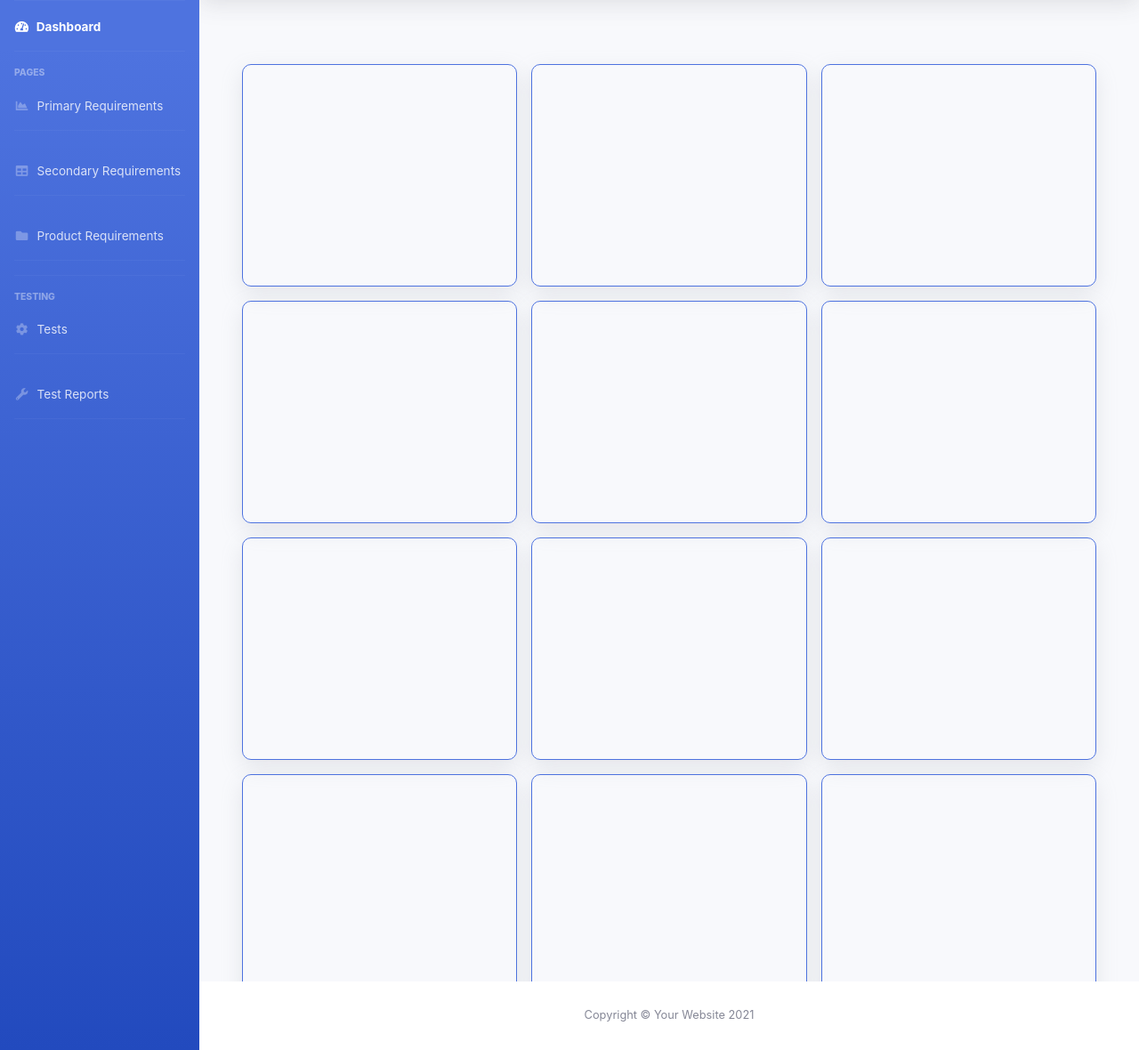
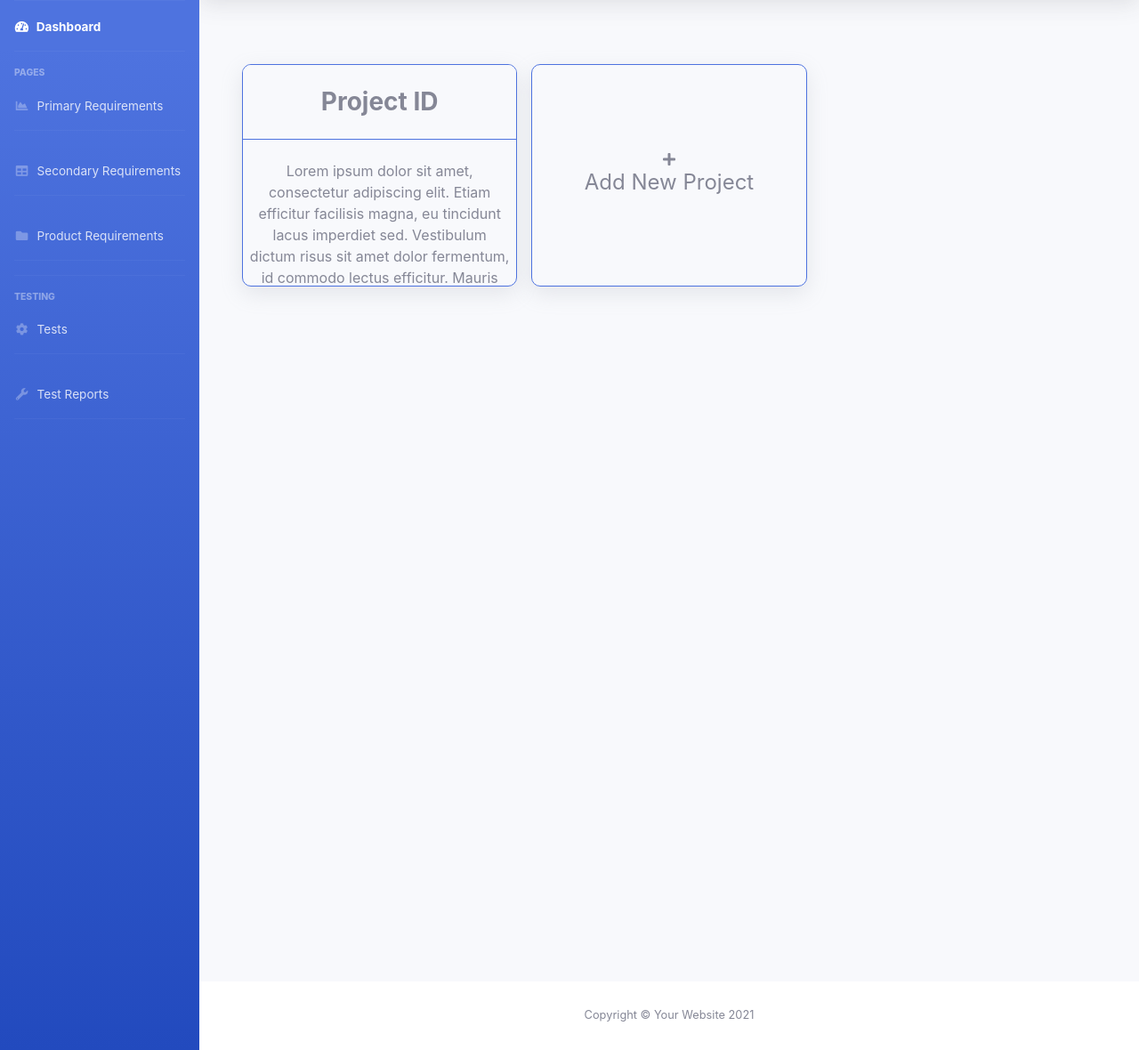
Before and after one commit to mparker-landt/Milestone_Project_3, a Flask app: page / in a window 1280 px wide. Shown: the part 70-1250 px from the top of the page at 89% size. Run offline with Flask 3, Linux system fonts and the light colour scheme; data that the repository does not hold is empty; some libraries are stand-ins or nearby versions.

Commit message:
add row to table and element to grid added

```diff
--- a/static/css/styles.css
+++ b/static/css/styles.css
@@ -73,10 +73,49 @@ select {
     /* width: 150px; */
 
     box-shadow: rgba(149, 157, 165, 0.2) 0px 8px 24px;
+
+    text-align: center;
+
+    overflow: scroll;
+}
+
+.dashboard-item-new {
+    display: flex;
+    flex-direction: column;
+    align-items: center;
+    justify-content: center;
+    align-content: center;
 }
 
 .dashboard-item:hover {
     border: 3px solid var(--req_blue);
+}
+
+.dashboard-item-header {
+    padding: 1% 0;
+    padding-top: 5%;
+    padding: 8% 0;
+
+    width: 100%;
+
+    position: sticky;
+    top: 0;
+
+    border-bottom: 1px solid var(--req_blue);
+
+    z-index: 1;
+    background-color: #f8f9fc;
+
+    font-weight: bold;
+}
+
+.dashboard-item-body {
+    padding: 2%;
+    padding-top: 5%;
+
+    word-wrap: break-word;
+
+    overflow: scroll;
 }
 
 table, th, td {
--- /dev/null
+++ b/static/js/script.js
@@ -0,0 +1,25 @@
+
+var projectTitle = $("<h3/>").addClass("dashboard-item-header");
+var projectBody = $("<p/>").addClass("dashboard-item-body");
+
+var newDiv = $("<div/>")   // creates a div element
+                .addClass("dashboard-item")   // add a class
+                .html(projectTitle.add(projectBody));
+
+$(function() {
+    $(".AddTable").click(function() {
+        $(this).parents('table').find("tr:last").before('<tr><td>&nbsp;</td><td></td><td></td><td></td><td></td><td></td><td></td></tr>');
+    });
+});
+
+$(function() {
+    $("#AddGrid").click(function() {
+        var count = $("#dashboard-grid").children().length;
+        console.log(count);
+
+        let cardId = "card" + count;
+        console.log(cardId);
+
+        $(newDiv.clone()).attr('id',cardId).insertBefore('#AddGrid');
+    });
+});
--- a/templates/base.html
+++ b/templates/base.html
@@ -234,5 +234,6 @@
         <script src="{{ url_for('static', filename='js/demo/chart-area-demo.js') }}"></script>
         <script src="{{ url_for('static', filename='js/demo/chart-pie-demo.js') }}"></script>
 
+        <script src="{{ url_for('static', filename="js/script.js") }}"></script>
     </body>
 </html>
--- a/templates/index.html
+++ b/templates/index.html
@@ -12,88 +12,13 @@
             </div>
         {% endfor %} -->
         <div class="dashboard-item">
+            <h3 class="dashboard-item-header">Project ID</h3>
+            <p class="dashboard-item-body">Lorem ipsum dolor sit amet, consectetur adipiscing elit. Etiam efficitur facilisis magna, eu tincidunt lacus imperdiet sed. Vestibulum dictum risus sit amet dolor fermentum, id commodo lectus efficitur. Mauris condimentum, nibh non iaculis vehicula, odio erat porttitor libero, ut sodales arcu libero vitae est. Quisque ut nisi scelerisque, vestibulum odio eget, laoreet mi. Etiam mattis sapien vitae blandit convallis. Maecenas elementum odio nibh, eu tempus quam faucibus tincidunt. Ut vitae eleifend felis. Nunc arcu leo, consequat in orci molestie, molestie faucibus elit. Sed quis dui cursus, pulvinar enim quis, hendrerit purus. Phasellus id lectus massa. Suspendisse lacinia ut arcu nec scelerisque. Cras blandit, lorem et pretium ornare, metus tellus bibendum arcu, sit amet tincidunt nulla mauris a eros. Ut ornare aliquet risus ac blandit. Ut id risus vel eros aliquet imperdiet a ac magna. Maecenas diam odio, blandit bibendum ornare sed, fringilla nec leo. Nam commodo eros sed nisl lacinia, in congue augue condimentum. </p>
+        </div>
 
-        </div>
-        <div class="dashboard-item">
-
-        </div>
-        <div class="dashboard-item">
-
-        </div>
-        <div class="dashboard-item">
-
-        </div>
-        <div class="dashboard-item">
-
-        </div>
-        <div class="dashboard-item">
-
-        </div>
-        <div class="dashboard-item">
-
-        </div>
-        <div class="dashboard-item">
-
-        </div>
-        <div class="dashboard-item">
-
-        </div>
-        <div class="dashboard-item">
-
-        </div>
-        <div class="dashboard-item">
-
-        </div>
-        <div class="dashboard-item">
-
-        </div>
-        <div class="dashboard-item">
-
-        </div>
-        <div class="dashboard-item">
-
-        </div>
-        <div class="dashboard-item">
-
-        </div>
-        <div class="dashboard-item">
-
-        </div>
-        <div class="dashboard-item">
-
-        </div>
-        <div class="dashboard-item">
-
-        </div>
-        <div class="dashboard-item">
-
-        </div>
-        <div class="dashboard-item">
-
-        </div>
-        <div class="dashboard-item">
-
-        </div>
-        <div class="dashboard-item">
-
-        </div>
-        <div class="dashboard-item">
-
-        </div>
-        <div class="dashboard-item">
-
-        </div>
-        <div class="dashboard-item">
-
-        </div>
-        <div class="dashboard-item">
-
-        </div>
-        <div class="dashboard-item">
-
-        </div>
-        <div class="dashboard-item">
-
+        <div id="AddGrid" class="dashboard-item dashboard-item-new">
+            <span><i class="fa fa-solid fa-plus"></i></span>
+            <h4>Add New Project</h4>
         </div>
     </div>
 {% endblock %}
--- a/templates/secondary_reqs.html
+++ b/templates/secondary_reqs.html
@@ -28,7 +28,7 @@
                 </select>
         </div>
         <div class="flex-body">
-            <table class="page-table">
+            <table id="req-table" class="page-table">
                 <tr>
                     <th>ID</th>
                     <th>Description</th>
@@ -94,7 +94,7 @@
                     <td>09/06/2024</td>
                 </tr>
                 <tr>
-                    <td>S003</td>
+                    <td class="AddTable"><i class="fa fa-solid fa-plus"></i></td>
                     <td>.....</td>
                     <td>.....</td>
                     <td>.....</td>
```
